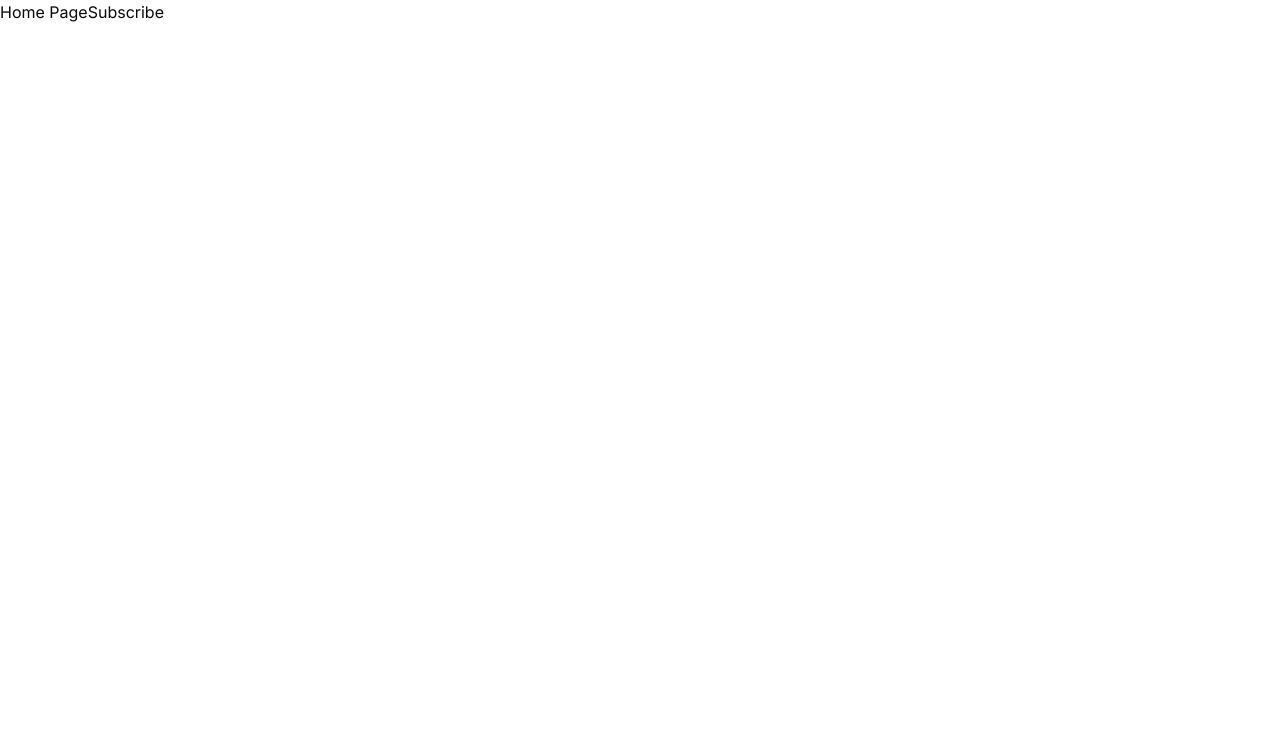
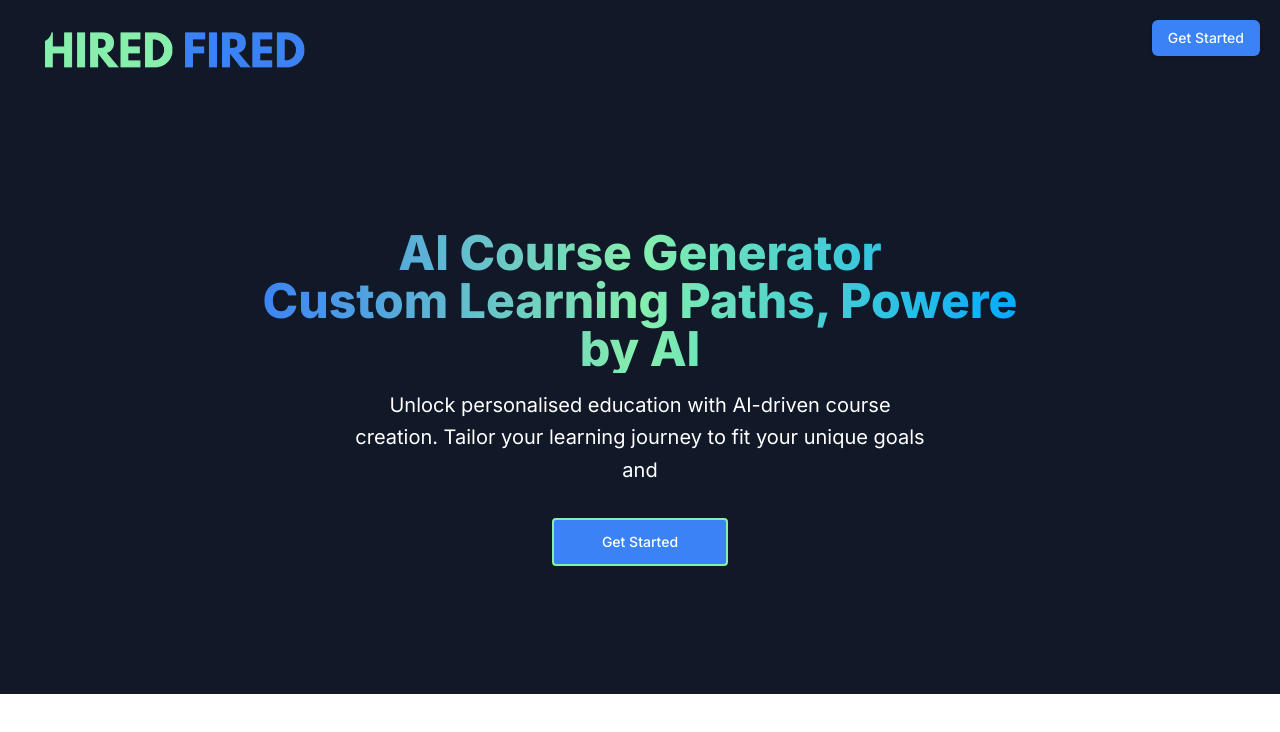
Before and after one commit to Harshpreetkaur98/hired-or-fired, a Next.js app: page / in a window 1280 px wide. Shown: the top 732 px of the page. Built offline with nearby package versions, Linux system fonts and the light colour scheme.

Commit message:
Landing Page

```diff
--- /dev/null
+++ b/app/_components/Header.jsx
@@ -0,0 +1,14 @@
+import React from 'react';
+import Image from 'next/image';
+import { Button } from '@/components/ui/button';
+
+function Header() {
+  return (
+    <div className="flex bg-gray-900 justify-between p-5 shadow-sm">
+      <Image src={'/logo.png'} width={300} height={100}/>
+      <Button className="bg-blue-500">Get Started</Button>
+    </div>
+  )
+}
+
+export default Header;
--- /dev/null
+++ b/app/_components/Hero.jsx
@@ -0,0 +1,34 @@
+import React from 'react'
+
+function Hero() {
+  return (
+    <section className="bg-gray-900 text-white">
+  <div className="mx-auto max-w-screen-xl px-4 py-32 lg:flex lg:items-center">
+    <div className="mx-auto max-w-3xl text-center">
+      <h1
+        className="bg-gradient-to-r from-blue-500 via-green-300 to-skyBlue bg-clip-text text-3xl font-extrabold text-transparent sm:text-5xl"
+      >
+        AI Course Generator<br></br>
+
+        <span className="sm:block">Custom Learning Paths, Powere by AI</span>
+      </h1>
+
+      <p className="mx-auto mt-4 max-w-xl sm:text-xl/relaxed">
+        Unlock personalised education with AI-driven course creation. Tailor your learning journey to fit your unique goals and
+      </p>
+
+      <div className="mt-8 flex flex-wrap justify-center gap-4">
+        <a
+          className="block w-full rounded border-2 border-green-300 bg-blue-500 px-12 py-3 text-sm font-medium text-white hover:bg-transparent hover:text-white focus:outline-none focus:ring active:text-opacity-75 sm:w-auto"
+          href="#"
+        >
+          Get Started
+        </a>
+      </div>
+    </div>
+  </div>
+</section>
+  )
+}
+
+export default Hero
--- a/app/page.js
+++ b/app/page.js
@@ -1,10 +1,17 @@
 import Image from "next/image";
+import {Button} from "@/components/ui/button";
+import Header from "./_components/Header";
+import Hero from "./_components/Hero";
 
 export default function Home() {
   return (
    <div>
-    Home Page
-    <button>Subscribe</button>
+    {/* Header */}
+      <Header/>
+
+
+    {/* Hero Section */}
+      <Hero/>
    </div>
   );
 }
--- a/tailwind.config.js
+++ b/tailwind.config.js
@@ -18,6 +18,9 @@
   			sm: 'calc(var(--radius) - 4px)'
   		},
   		colors: {
+			spaceBlue: '#1e2a6d',
+			skyBlue: '#00aaff',
+			purple: '#80080',
   			background: 'hsl(var(--background))',
   			foreground: 'hsl(var(--foreground))',
   			card: {
```
Also changed, not shown: public/logo.png (added).
